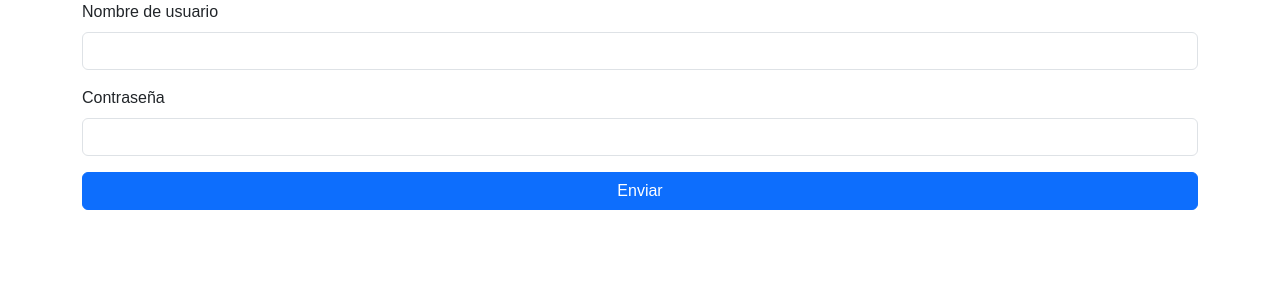
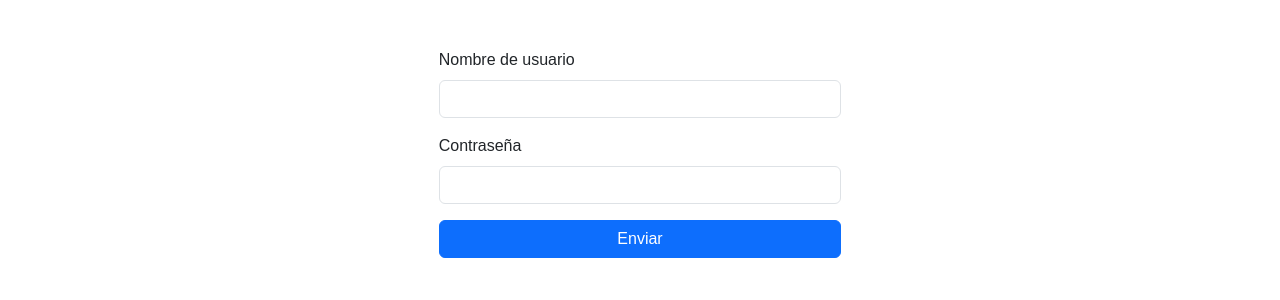
Before and after one commit to hdanielmm/platzi-flask, a Flask app: page /auth/login in a window 1280 px wide. Shown: the part 90-390 px from the top of the page. Run offline with Flask 2, Linux system fonts and the light colour scheme; some libraries are stand-ins or nearby versions.

Commit message:
Update login

```diff
--- a/app/templates/login.html
+++ b/app/templates/login.html
@@ -8,7 +8,7 @@
 {% endblock %}
 
 {% block content %}
-    <div class="container">
+    <div class="container col-md-4 mt-5">
         {{ render_form(login_form, button_style='btn btn-primary d-grid col-12 mx-auto') }}
     </div>
 {% endblock %}
```
